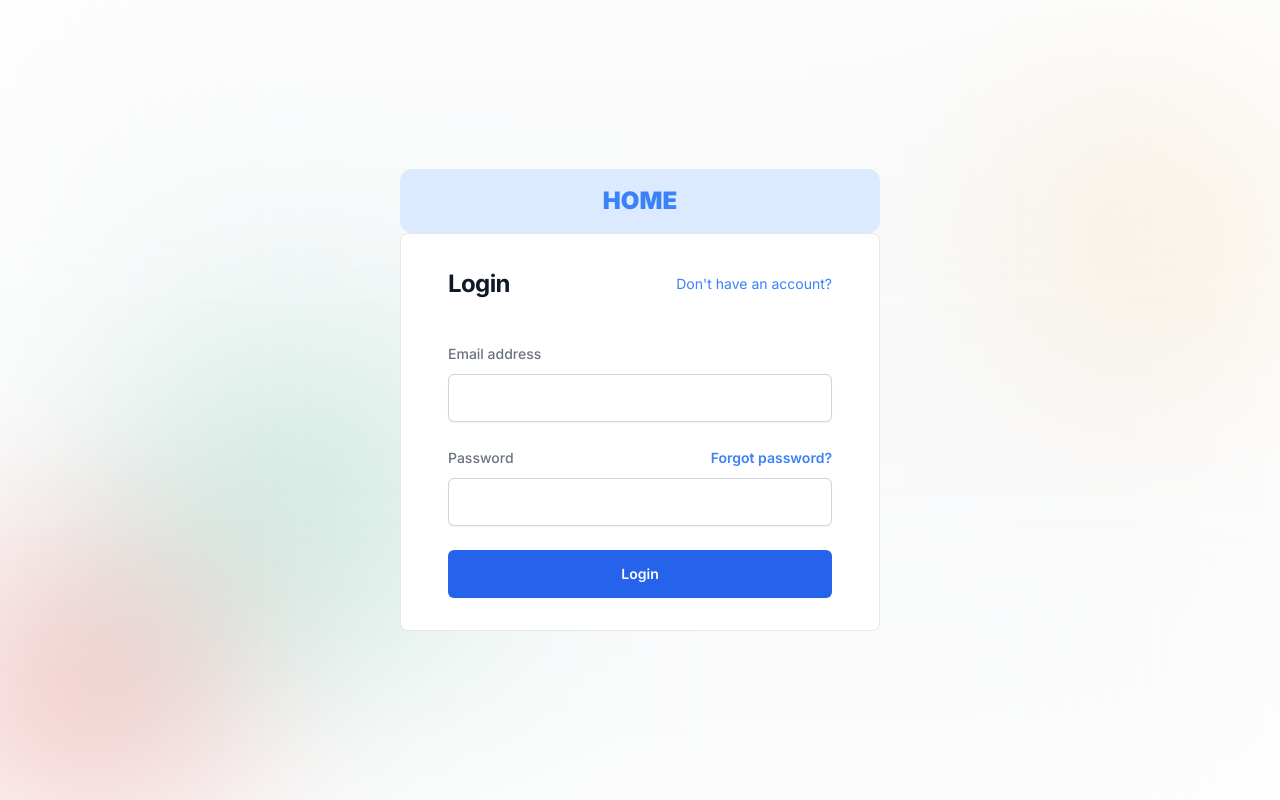
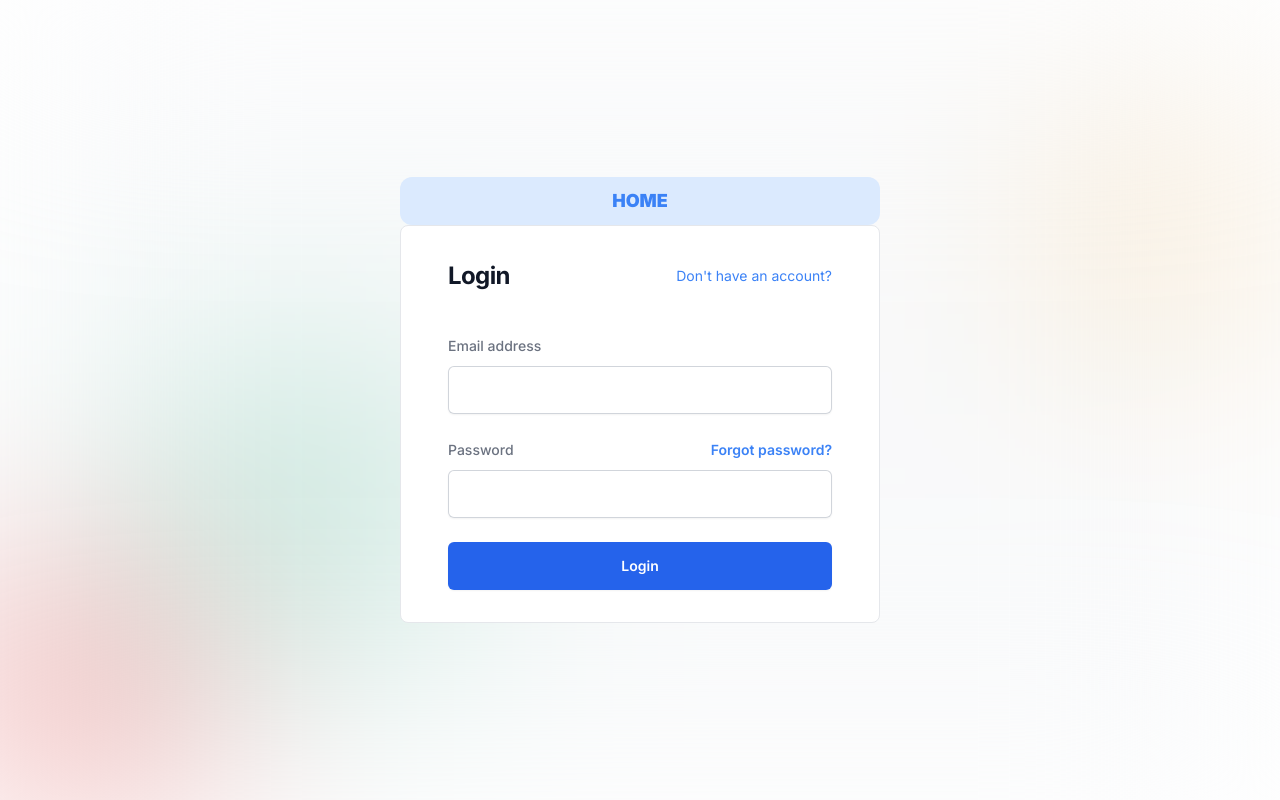
Before and after one commit to saeidsh777/Online-Shop--Group-Development-, a Next.js app: page /auth/login in a window 1280 px wide. Built offline with nearby package versions, Linux system fonts and the light colour scheme.

Commit message:
CHORE: Edit JSX

```diff
--- a/components/modules/Forms/LoginForm/LoginForm.js
+++ b/components/modules/Forms/LoginForm/LoginForm.js
@@ -17,9 +17,9 @@ export default function LoginForm() {
         <>
             <Link
                 href="/"
-                className="group h-[4rem] bg-blue-100 sm:w-[30rem] w-[90%] flex items-center justify-center rounded-xl hover:bg-blue-500"
+                className="group h-[3rem] bg-blue-100 sm:w-[30rem] w-[90%] flex items-center justify-center rounded-xl hover:bg-blue-500"
             >
-                <h2 className="font-black text-blue-500 group-hover:text-white ">
+                <h2 className="font-black text-lg text-blue-500 group-hover:text-white ">
                     HOME
                 </h2>
             </Link>
```
